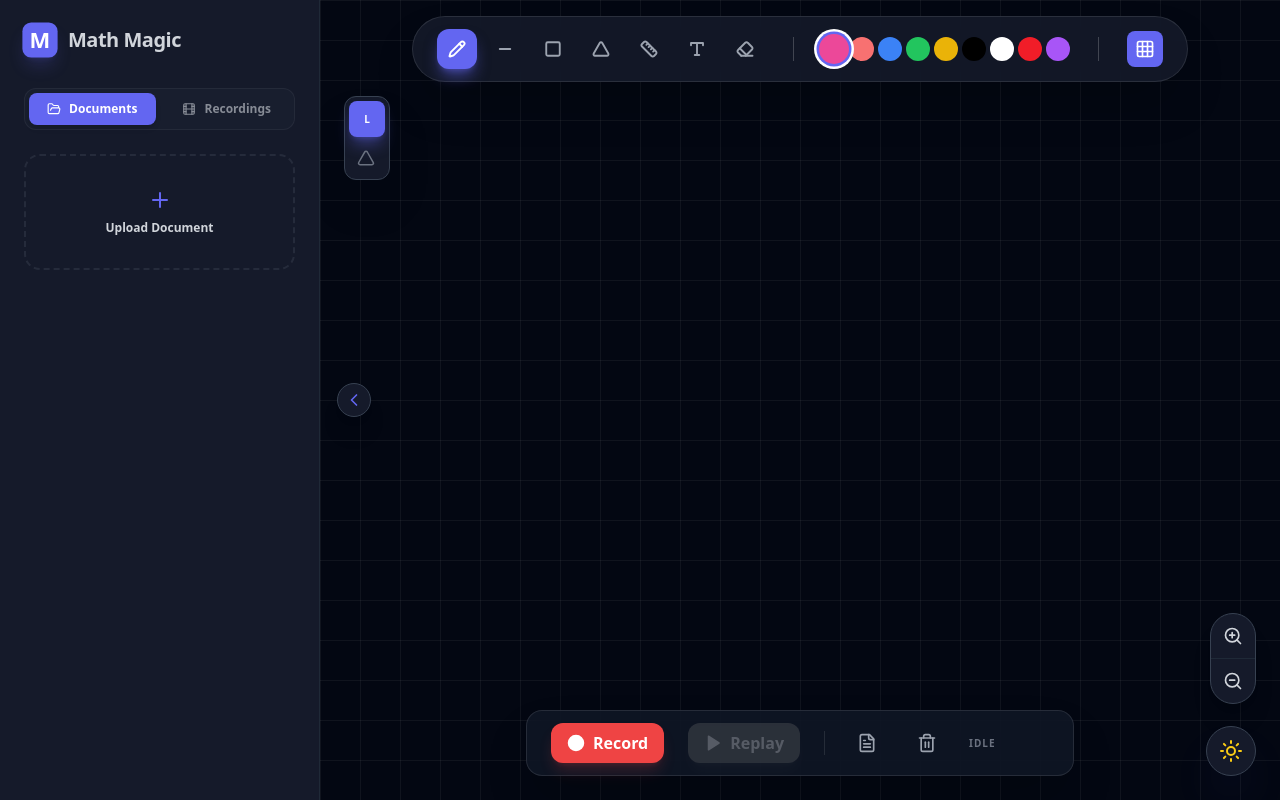
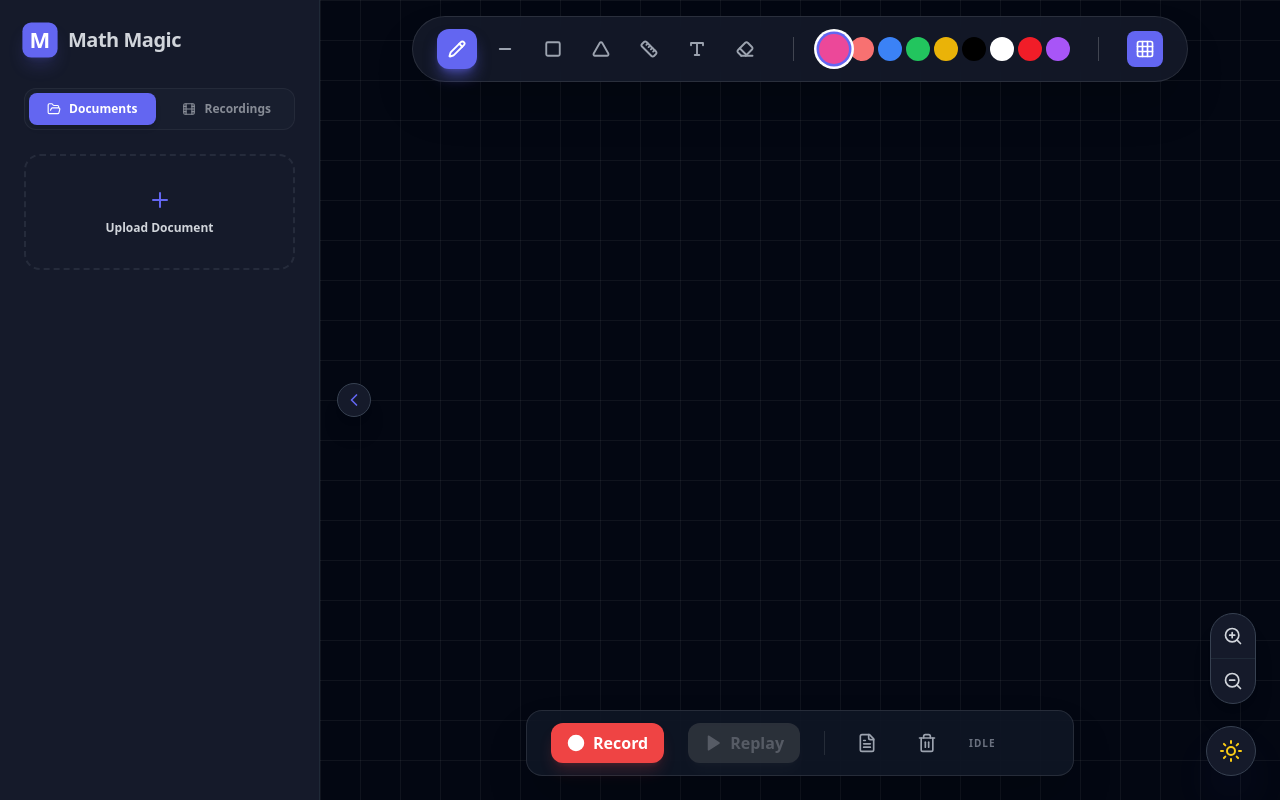
Before and after one commit to Undiying/math-magic, a React (Vite) app: page / in a window 1280 px wide. Built offline with nearby package versions, Linux system fonts and the light colour scheme.

Commit message:
Refactor: Move Triangle Type Toggle to Canvas and conditionally display it

```diff
--- a/src/App.jsx
+++ b/src/App.jsx
@@ -1,7 +1,7 @@
 import React, { useState, useRef } from 'react'
 import Sidebar from './components/Sidebar'
 import Canvas from './components/Canvas'
-import { Sun, Moon, ChevronLeft, ChevronRight, Circle, Square, Play, Pause, Trash2, Download, FileText, Triangle as TriangleIcon } from 'lucide-react'
+import { Sun, Moon, ChevronLeft, ChevronRight, Circle, Square, Play, Pause, Trash2, Download, FileText } from 'lucide-react'
 import { jsPDF } from 'jspdf'
 
 function App() {
@@ -10,7 +10,6 @@ function App() {
   const [isSidebarOpen, setIsSidebarOpen] = useState(true)
   const [theme, setTheme] = useState('dark')
   const [recordingStatus, setRecordingStatus] = useState('idle') // idle, recording, playing, paused
-  const [triangleType, setTriangleType] = useState('right') // 'right' or 'normal'
   const [selectedStrokes, setSelectedStrokes] = useState(null)
 
   const canvasRef = useRef(null)
@@ -65,28 +64,8 @@ function App() {
               ref={canvasRef}
               backgroundImage={activeBackground}
               theme={theme}
-              triangleType={triangleType}
               onRecordingStatusChange={setRecordingStatus}
            />
-
-           {/* Triangle Mode Toggle */}
-           <div className={`absolute top-24 left-6 z-50 p-1 rounded-xl border flex flex-col gap-1 shadow-2xl transition-all duration-300
-                            ${theme === 'dark' ? 'bg-surface border-gray-700' : 'bg-white border-gray-200'}`}>
-              <button
-                onClick={() => setTriangleType('right')}
-                className={`p-2 rounded-lg transition-all ${triangleType === 'right' ? 'bg-primary text-white shadow-lg shadow-primary/40' : 'text-gray-500 hover:bg-primary/10'}`}
-                title="Right-Angle Triangle"
-              >
-                <div className="w-5 h-5 flex items-center justify-center font-bold text-[10px]">L</div>
-              </button>
-              <button
-                onClick={() => setTriangleType('normal')}
-                className={`p-2 rounded-lg transition-all ${triangleType === 'normal' ? 'bg-primary text-white shadow-lg shadow-primary/40' : 'text-gray-500 hover:bg-primary/10'}`}
-                title="Isosceles Triangle"
-              >
-                <TriangleIcon size={18} />
-              </button>
-           </div>
 
            {/* Recording Controls (Floating at Bottom) */}
            <div className={`absolute bottom-6 left-1/2 -translate-x-1/2 z-50 backdrop-blur-xl px-6 py-3 rounded-2xl border shadow-2xl flex items-center gap-6 transition-all duration-300
--- a/src/components/Canvas.jsx
+++ b/src/components/Canvas.jsx
@@ -12,7 +12,7 @@ const COLORS = [
   '#eab308', '#000000', '#ffffff', '#f11d28', '#a855f7'
 ]
 
-const Canvas = forwardRef(({ backgroundImage, theme = 'dark', onRecordingStatusChange, triangleType = 'right' }, ref) => {
+const Canvas = forwardRef(({ backgroundImage, theme = 'dark', onRecordingStatusChange }, ref) => {
   const canvasRef = useRef(null)
   const bgCanvasRef = useRef(null)
   const containerRef = useRef(null)
@@ -25,6 +25,7 @@ const Canvas = forwardRef(({ backgroundImage, theme = 'dark', onRecordingStatusC
   const [width, setWidth] = useState(4)
   const [textInput, setTextInput] = useState(null)
   const [showGrid, setShowGrid] = useState(true)
+  const [triangleType, setTriangleType] = useState('right') // 'right' or 'normal'
 
   // Infinite Canvas State
   const [offset, setOffset] = useState({ x: 0, y: 0 })
@@ -458,6 +459,34 @@ const Canvas = forwardRef(({ backgroundImage, theme = 'dark', onRecordingStatusC
         className={`relative w-full h-full overflow-hidden transition-colors duration-500 ${theme === 'dark' ? 'bg-gray-950' : 'bg-white'}`}
     >
 
+      {/* Triangle Tool Sub-menu */}
+      <AnimatePresence>
+        {tool === 'triangle' && (
+           <motion.div
+             initial={{ opacity: 0, x: -20 }}
+             animate={{ opacity: 1, x: 0 }}
+             exit={{ opacity: 0, x: -20 }}
+             className={`absolute top-24 left-6 z-50 p-1 rounded-xl border flex flex-col gap-1 shadow-2xl duration-300
+                              ${theme === 'dark' ? 'bg-surface border-gray-700' : 'bg-white border-gray-200'}`}
+           >
+              <button
+                onClick={() => setTriangleType('right')}
+                className={`p-2 rounded-lg transition-all ${triangleType === 'right' ? 'bg-primary text-white shadow-lg shadow-primary/40' : 'text-gray-500 hover:bg-primary/10'}`}
+                title="Right-Angle Triangle"
+              >
+                <div className="w-5 h-5 flex items-center justify-center font-bold text-[10px]">L</div>
+              </button>
+              <button
+                onClick={() => setTriangleType('normal')}
+                className={`p-2 rounded-lg transition-all ${triangleType === 'normal' ? 'bg-primary text-white shadow-lg shadow-primary/40' : 'text-gray-500 hover:bg-primary/10'}`}
+                title="Isosceles Triangle"
+              >
+                <TriangleIcon size={18} />
+              </button>
+           </motion.div>
+        )}
+      </AnimatePresence>
+
       {/* Grid Overlay */}
       <div
         className={`absolute inset-0 pointer-events-none transition-opacity duration-300 ${showGrid ? 'opacity-100' : 'opacity-0'}`}
```
